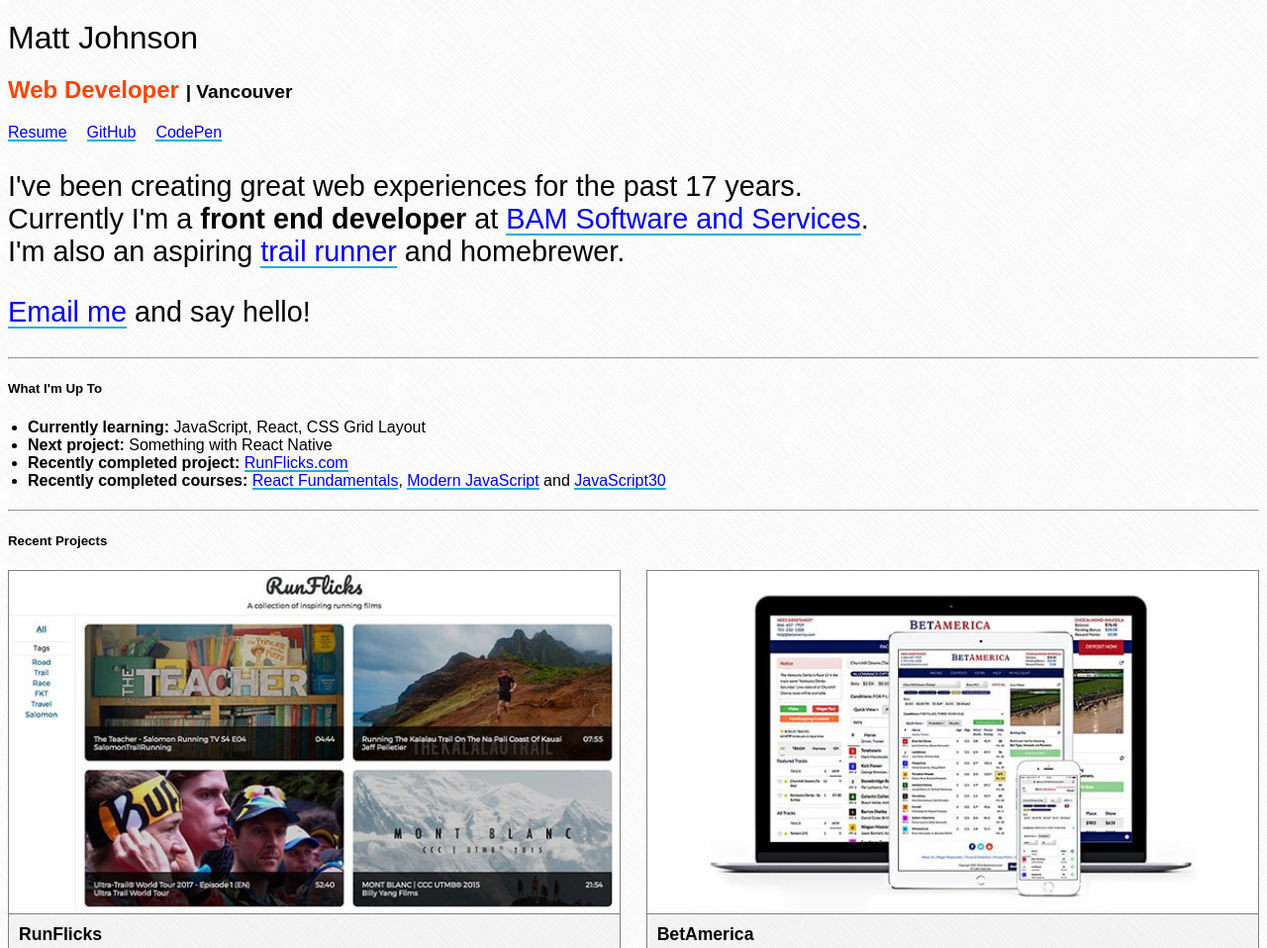
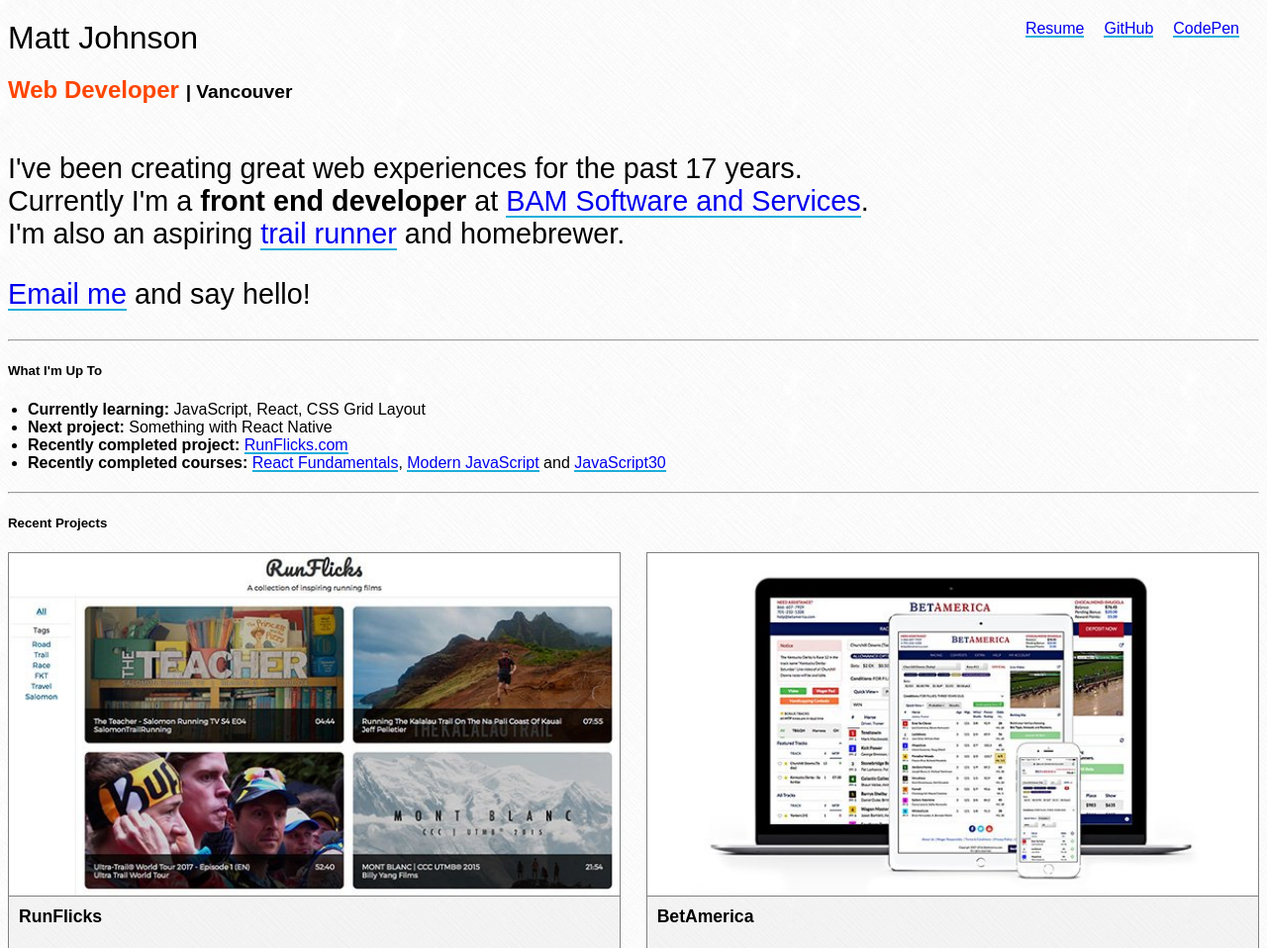
Before and after one commit to mattkj/matt-johnson.com, a website: page src/index.html in a window 1280 px wide. Shown: the top 958 px of the page at 99% size. Drawn offline with nearby package versions, Linux system fonts and the light colour scheme; files that its build step writes are made by us from their sources.

Commit message:
add media query for header, update Murray text

```diff
--- a/src/index.html
+++ b/src/index.html
@@ -20,7 +20,7 @@
 <body>
   <div class="container">
     <header>
-      <div class="">
+      <div class="name">
         <h1>Matt Johnson</h1>
         <h2>Web Developer <span>| Vancouver</span></h2>
       </div>
@@ -91,7 +91,7 @@
         <img class="u-max-full-width" src="images/murray.jpg" alt="Murray">
         <div class="details">
           <div class="heading">Murray</div>
-          <p>A <strong>Chrome extension</strong> that replaces images and text with Bill Murray.</p>
+          <p>A <strong>Chrome extension</strong> that replaces images and text with Bill Murray. Utilizes the <strong>Chrome Storage API</strong> and <strong>Simple Movies API</strong>.</p>
           <div class="buttons">
             <a href="https://github.com/mattkj/murray" class="button">GitHub</a>
           </div>
--- a/src/styles/style.scss
+++ b/src/styles/style.scss
@@ -49,14 +49,26 @@
   }
 }
 
+header{
+  display: flex;
+  flex-direction: column;
+  @media (min-width: 900px){
+    flex-direction: row;
+  }
+}
+
 .links{
   display: flex;
+  align-items: flex-start;
   margin-bottom: $margin;
   a{
     margin-right: $margin;
   }
   &:last-child{
     margin-right: 0;
+  }
+  @media (min-width: 900px){
+    margin-left: auto;
   }
 }
 
```
Also changed, not shown: dist/index.html, dist/styles/style.min.css.
